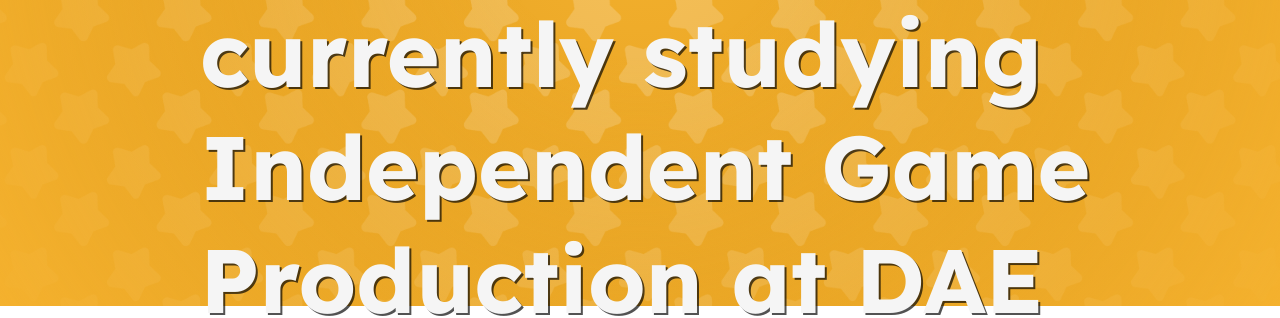
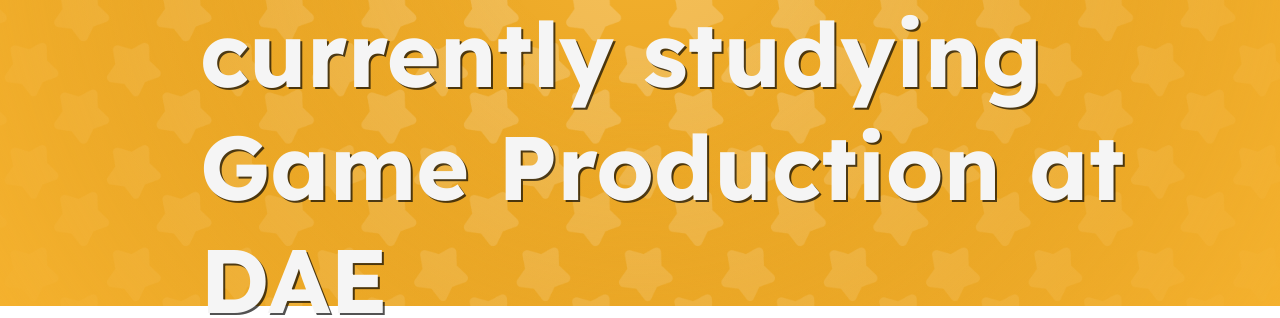
Before and after one commit to SebastienSurmont/SebastienSurmont.github.io, a plain HTML site: page index.html in a window 1280 px wide. Shown: the part 494-812 px from the top of the page. Drawn offline with nearby package versions, Linux system fonts and the light colour scheme.

Commit message:
Update index.html

```diff
--- a/index.html
+++ b/index.html
@@ -20,7 +20,7 @@
       <div class="hi-myname">
         <h1> Hi there, I'm <span class="interactivetext"">Sébastien.</span>
           A <span class="interactivetext">game designer</span> currently studying
-          Independent Game Production at DAE</h1>
+          Game Production at DAE</h1>
       </div>
       <!-- Display piece -->
           <!-- <h1 class="displayproject-title interactivetext">My work</h1>
```
